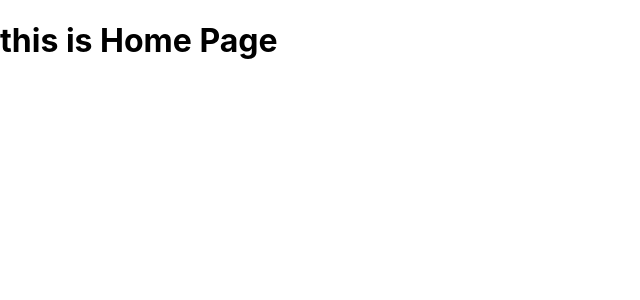
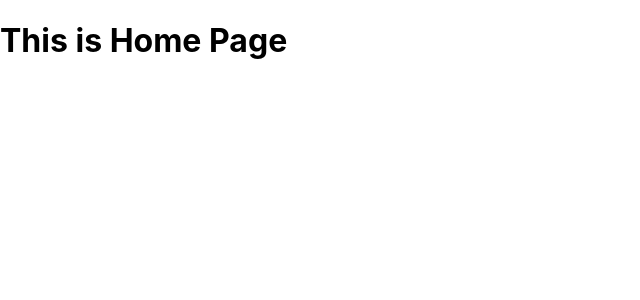
Before and after one commit to samiraakazemii/react-meetup, a Next.js app: page / in a window 1280 px wide. Shown: the top 300 px of the page, without its empty margins (0-640 px from the left). Built offline with nearby package versions, Linux system fonts and the light colour scheme.

Commit message:
dynamicRouteadd

```diff
--- a/pages/index.js
+++ b/pages/index.js
@@ -1,5 +1,5 @@
 const HomePage = () => {
-  return <h1>this is Home Page</h1>;
+  return <h1>This is Home Page</h1>;
 };
 
 export default HomePage;
--- a/pages/news.js
+++ b/pages/news/index.js
@@ -1,4 +1,4 @@
 const Newspages = () => {
-  return <h1>this is Newpages</h1>;
+  return <h1>This is Newpages</h1>;
 };
 export default Newspages;
```
Also changed, not shown: pages/news/[newsId].js (added, +10 -0 lines).
